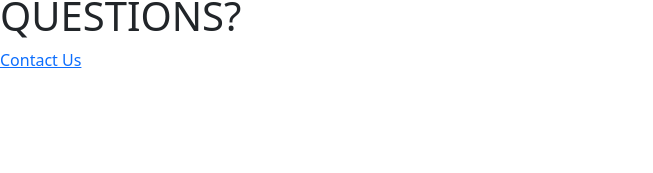
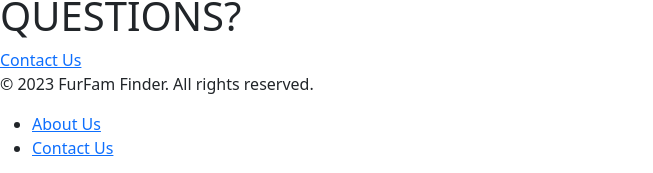
Before and after one commit to GalePerez/furfam-finder, a React (Vite) app: page / in a window 1280 px wide. Shown: the part 1178-1351 px from the top of the page, without its empty margins (0-653 px from the left). Before the commit the page ends 1250 px from the top, so only its background shows below. Built offline with nearby package versions, Linux system fonts and the light colour scheme.

Commit message:
Added Footer content

```diff
--- a/src/components/Footer.jsx
+++ b/src/components/Footer.jsx
@@ -1,6 +1,18 @@
+import { Link } from "react-router-dom"
+
 function Footer () {
     return (
-        <></>
+        <>
+        <footer>
+      <div className="footer-content">
+        <p>&copy; 2023 FurFam Finder. All rights reserved.</p>
+        <ul>
+          <li><Link to="/about-us">About Us</Link></li>
+          <li><Link to="/contact-us">Contact Us</Link></li>
+        </ul>
+      </div>
+    </footer>
+        </>
     )
 }
 
--- a/src/pages/ContactUs.jsx
+++ b/src/pages/ContactUs.jsx
@@ -7,8 +7,6 @@
 
     const handleSubmit = (event) => {
       event.preventDefault();
-    // Add logic to handle form submission, such as sending an email or storing the message in a database
-    // For this example, we'll just log the form data
       console.log('Name:', name);
       console.log('Email:', email);
       console.log('Message:', message);
--- a/src/pages/Home.jsx
+++ b/src/pages/Home.jsx
@@ -1,5 +1,4 @@
 import { Link } from 'react-router-dom';
-import ContactUs from './ContactUs';
 
 function Home() {
     return (
```
Lines whose indentation alone changed are shown as unchanged.
